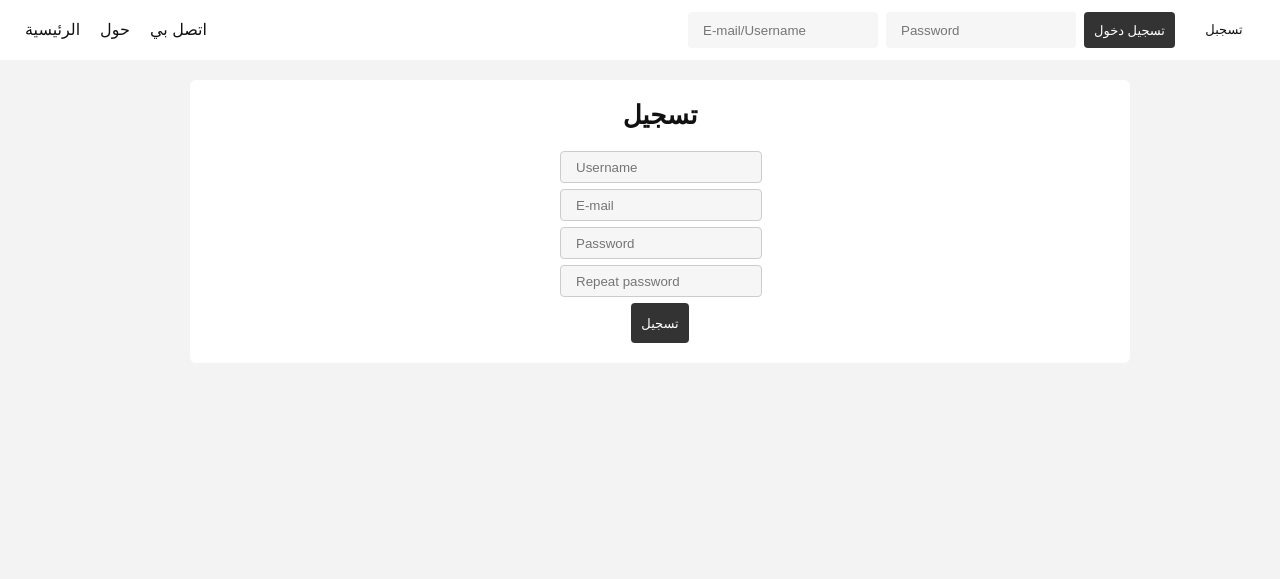
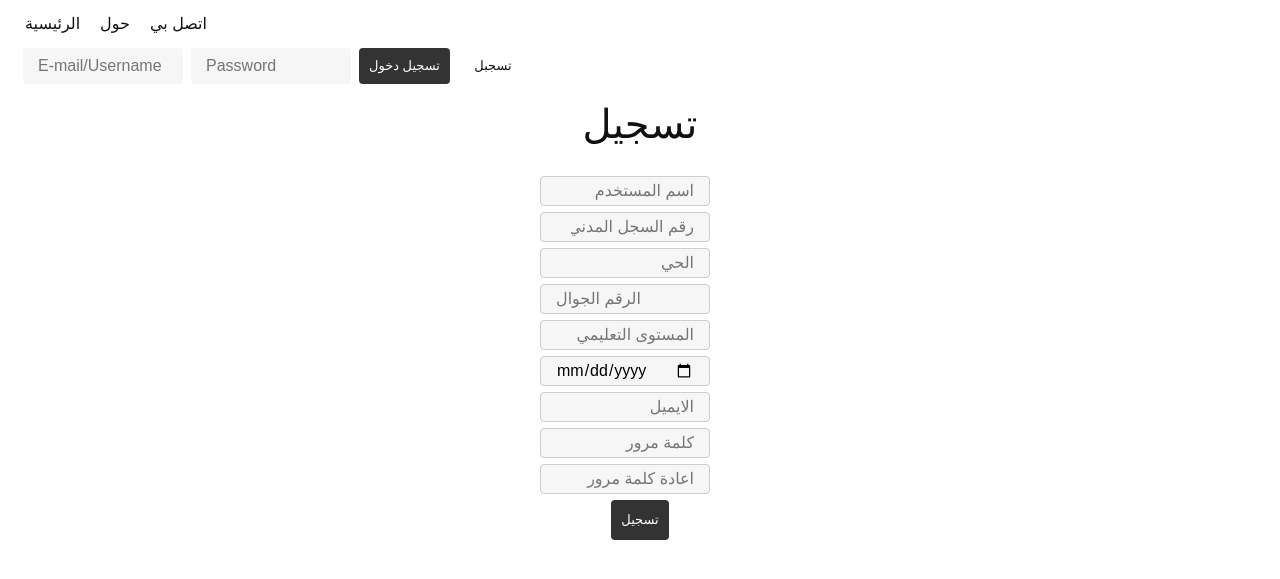
Before and after one commit to khaled888k/LO, a PHP site: page /signup.php in a window 1280 px wide. Shown: the top 579 px of the page. Run offline with PHP 8.4, Linux system fonts and the light colour scheme; some libraries are stand-ins or nearby versions.

Commit message:
اضافة مدخلات في صفحة التسجيل

```diff
--- a/share/signup.php
+++ b/share/signup.php
@@ -1,9 +1,14 @@
 <?php
 
   require "header.php";
+
+
 ?>
-
-    <main>
+<link rel="stylesheet" href="css/bootstrap-rtl.css">
+    <link rel="stylesheet" href="css/bootstrap-rtl.css.map">
+    <link rel="stylesheet" href="css/bootstrap-rtl.min.css">
+    <link rel="stylesheet" href="css/bootstrap-rtl.min.css.map">
+    <main class="rtl">
       <div class="wrapper-main">
         <section class="section-default">
           <h1>تسجيل</h1>
@@ -42,22 +47,66 @@
 
             // We check username.
             if (!empty($_GET["uid"])) {
-              echo '<input type="text" name="uid" placeholder="Username" value="'.$_GET["uid"].'">';
+              echo '<input    maxlength="15" minlength="4" name="uid" pattern="^[a-zA-Z0-9_.-]*$" placeholder="اسم المستخدم" required="" type="text" value="'.$_GET["uid"].'"/>';
+
             }
             else {
-              echo '<input type="text" name="uid" placeholder="Username">';
+              echo '<input maxlength="15" minlength="4" name="uid" pattern="^[a-zA-Z0-9_.-]*$" placeholder="اسم المستخدم" required="" type="text">';
             }
+
+               if (!empty($_GET["u_id_number"])) {
+              echo '<input    maxlength="10" minlength="10" name="u_id_number"   placeholder="رقم السجل المدني	" required="" type="number" value="'.$_GET["u_id_number"].'"/>';
+
+            }
+            else {
+              echo '<input maxlength="10" minlength="10" name="u_id_number"   placeholder="رقم السجل المدني	" required="" type="number">';
+            }
+
+
+              if (!empty($_GET["u_neighborhood"])) {
+              echo '<input      minlength="4" name="u_neighborhood"  placeholder="الحي" required="" type="text" value="'.$_GET["u_neighborhood"].'"/>';
+
+            }
+            else {
+              echo '<input   minlength="4" name="u_neighborhood"  placeholder="الحي" required="" type="text">';
+            }
+
+                  if (!empty($_GET["u_mobile"])) {
+                  echo '<input    maxlength="14" minlength="10" name="u_mobile"   placeholder="الرقم الجوال" required="" type="tel" value="'.$_GET["u_mobile"].'"/>';
+
+                }
+                else {
+                  echo '<input maxlength="14" minlength="10" name="u_mobile"   placeholder="الرقم الجوال" required="" type="tel">';
+                }
+
+
+                  if (!empty($_GET["u_education"])) {
+                  echo '<input      name="u_education"   placeholder="المستوى التعليمي	" required="" type="text" value="'.$_GET["u_education"].'"/>';
+
+                }
+                else {
+                  echo '<input   name="u_education"   placeholder="المستوى التعليمي	" required="" type="text">';
+                }
+
+                  if (!empty($_GET["u_birthday"])) {
+                  echo '<input      name="u_birthday"   placeholder="تاريخ الميلاد	" required="" type="date" value="'.$_GET["u_birthday"].'"/>';
+
+                }
+                else {
+                  echo '<input   name="u_birthday"   placeholder="تاريخ الميلاد" required="" type="date">';
+                }
+
 
             // We check e-mail.
             if (!empty($_GET["mail"])) {
-              echo '<input type="text" name="mail" placeholder="E-mail" value="'.$_GET["mail"].'">';
+              echo '<input type="text" name="mail" placeholder="الايميل"  required="" value="'.$_GET["mail"].'">';
             }
             else {
-              echo '<input type="text" name="mail" placeholder="E-mail">';
+              echo '<input type="text" name="mail"  required="" placeholder="الايميل">';
             }
             ?>
-            <input type="password" name="pwd" placeholder="Password">
-            <input type="password" name="pwd-repeat" placeholder="Repeat password">
+            <input type="password" name="pwd" placeholder="كلمة مرور"  minlength="6">
+            <input type="password" name="pwd-repeat" placeholder="اعادة كلمة مرور"  minlength="6">
             <button type="submit" name="signup-submit">تسجيل</button>
           </form>
 
```
Also changed, not shown: share/includes/signup.inc.php (+9 -3 lines).
